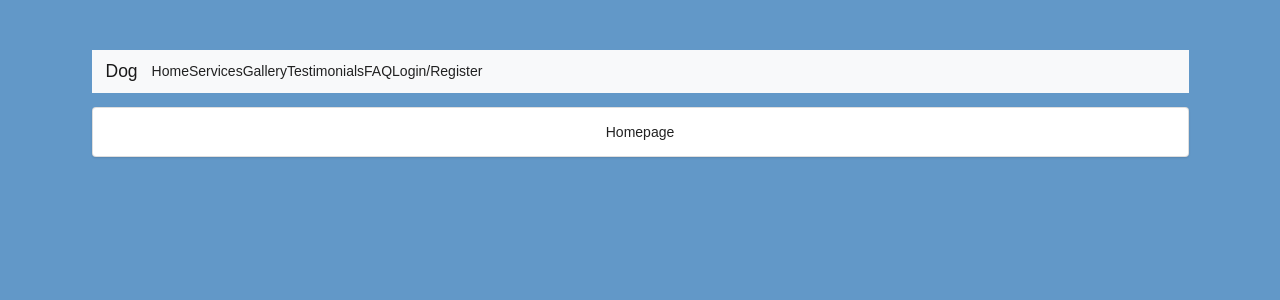
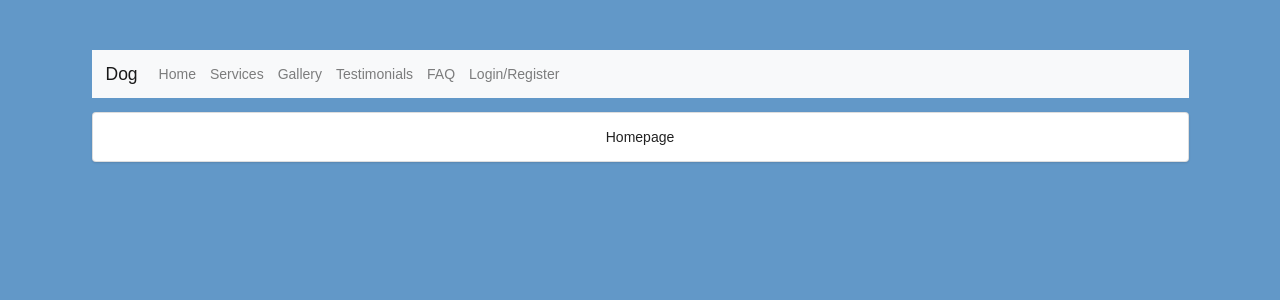
Before and after one commit to g-priime/loginPrototypeV0.0, a React (Create React App) app: page / in a window 1280 px wide. Shown: the top 300 px of the page. Built offline with nearby package versions, Linux system fonts and the light colour scheme.

Commit message:
Update Header.js

```diff
--- a/src/components/Header.js
+++ b/src/components/Header.js
@@ -13,16 +13,16 @@ class Header extends React.Component {
 
     render() {
         return (
-            <Navbar bg="light" variant="light" expand="md">
+            <Navbar bg="light" variant="light">
                     <Navbar.Brand onClick={() => {this.props.onChangePage('home')}}>Dog</Navbar.Brand>
                     <Navbar.Collapse>
                         <Nav>
-                            <Nav.Item onClick={() => {this.props.onChangePage(0)}}>Home</Nav.Item>
-                            <Nav.Item onClick={() => {this.props.onChangePage(0)}}>Services</Nav.Item>
-                            <Nav.Item onClick={() => {this.props.onChangePage(0)}}>Gallery</Nav.Item>
-                            <Nav.Item onClick={() => {this.props.onChangePage(0)}}>Testimonials</Nav.Item>
-                            <Nav.Item onClick={() => {this.props.onChangePage(0)}}>FAQ</Nav.Item>
-                            <Nav.Item onClick={() => {this.props.onChangePage('register')}}>Login/Register</Nav.Item>
+                            <Nav.Link onClick={() => {this.props.onChangePage('home')}}>Home</Nav.Link>
+                            <Nav.Link onClick={() => {this.props.onChangePage(0)}}>Services</Nav.Link>
+                            <Nav.Link onClick={() => {this.props.onChangePage(0)}}>Gallery</Nav.Link>
+                            <Nav.Link onClick={() => {this.props.onChangePage(0)}}>Testimonials</Nav.Link>
+                            <Nav.Link onClick={() => {this.props.onChangePage(0)}}>FAQ</Nav.Link>
+                            <Nav.Link onClick={() => {this.props.onChangePage('register')}}>Login/Register</Nav.Link>
                         </Nav>
                     </Navbar.Collapse>
             </Navbar>
```
